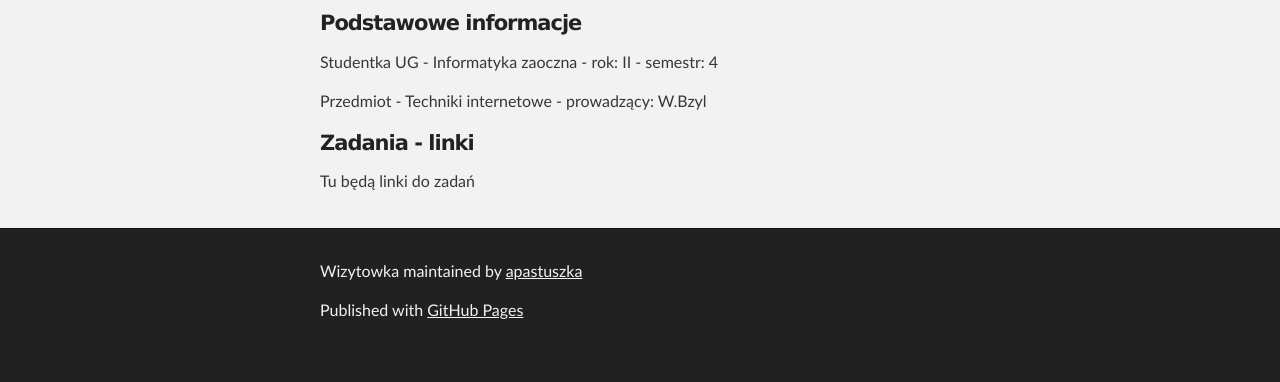
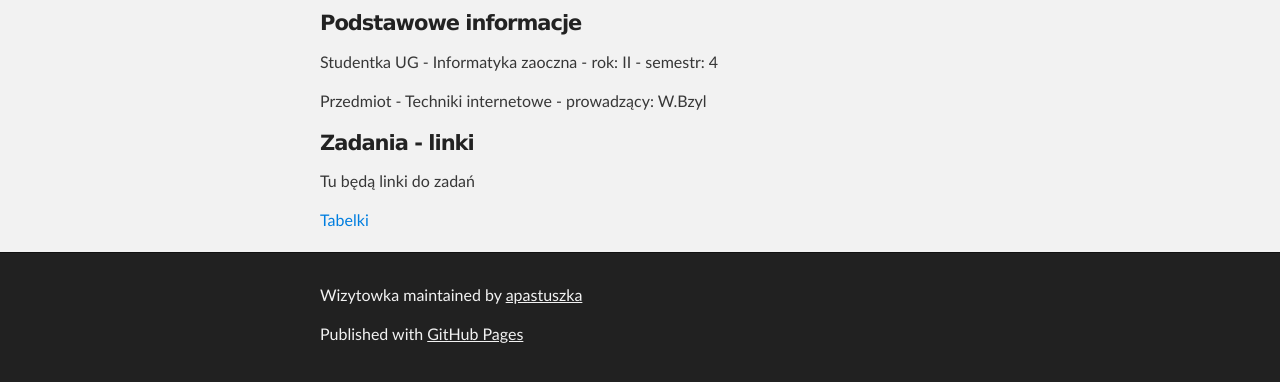
Before and after one commit to apastuszka/wizytowka, a plain HTML site: page index.html in a window 1280 px wide. Shown: the part 252-634 px from the top of the page. Drawn offline with Linux system fonts and the light colour scheme.

Commit message:
index.html
Dodany pierwszy link

```diff
--- a/index.html
+++ b/index.html
@@ -36,6 +36,7 @@
 		<p>Przedmiot - Techniki internetowe - prowadzący: W.Bzyl</p>
 		<h4>Zadania - linki</h4>
 		<p><i>Tu będą linki do zadań</i></p>
+		<a href="http://apastuszka.github.io/tabelki">Tabelki</a>
       </section>
     </div>
 
```
